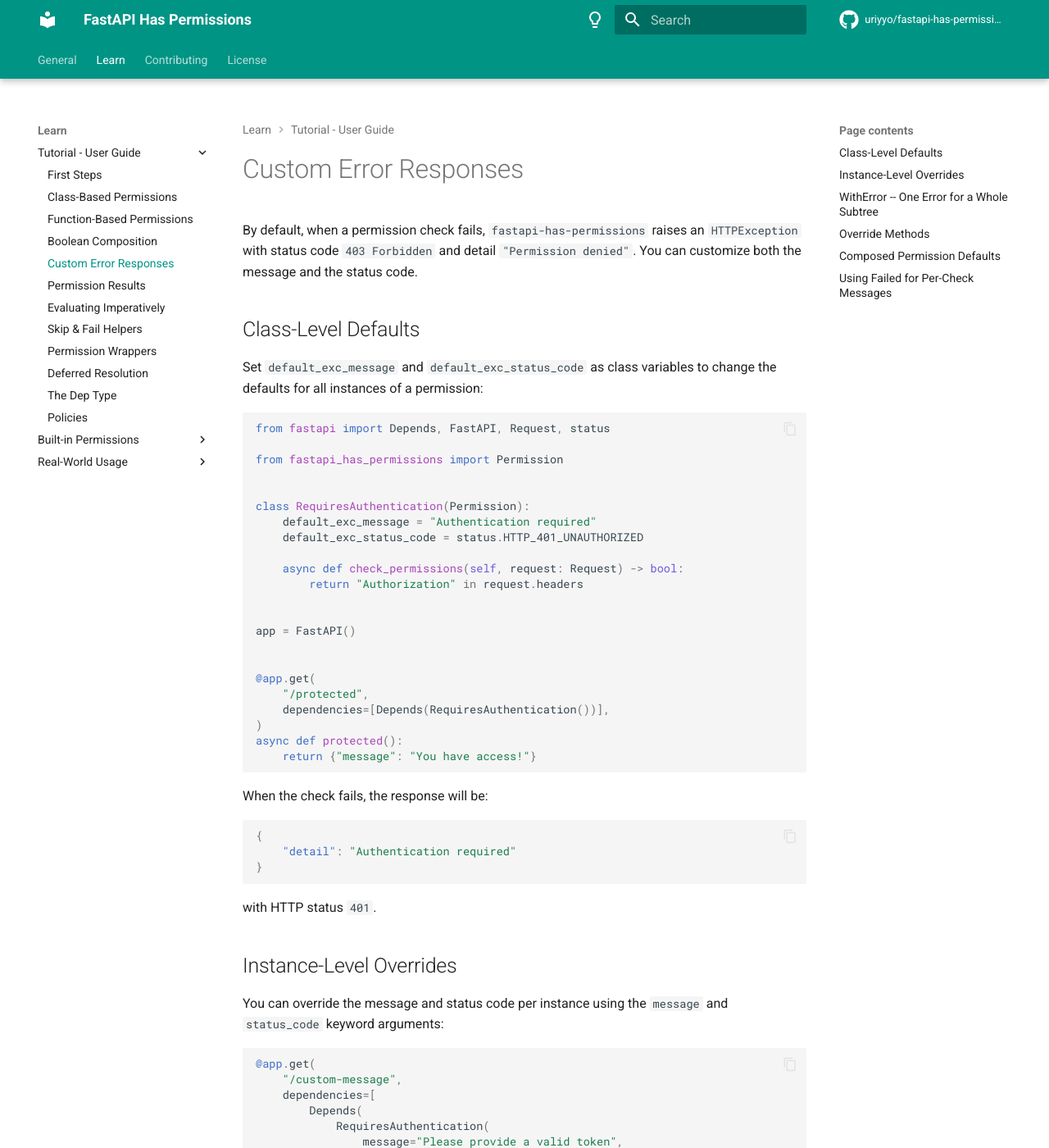
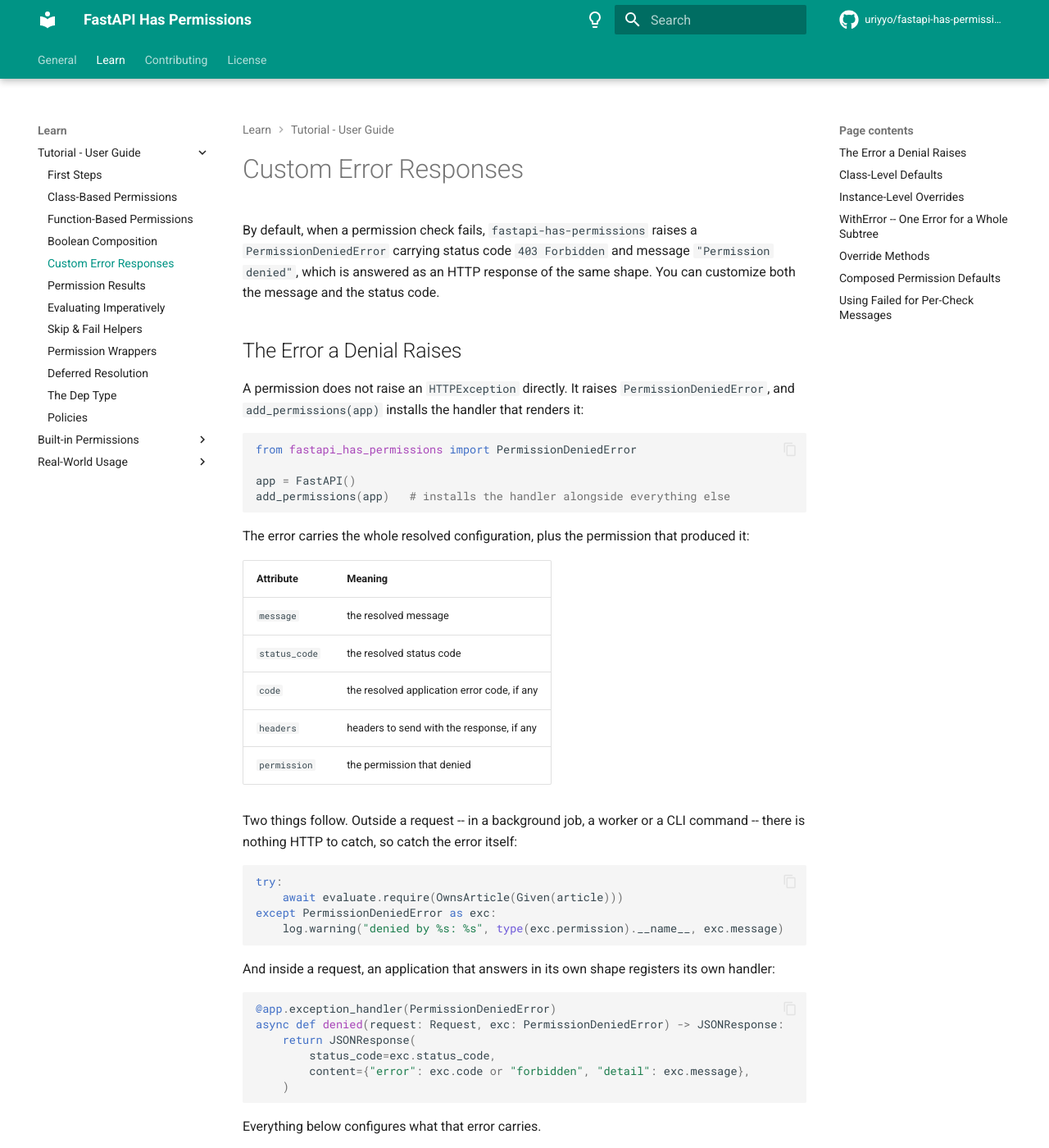
Before and after one commit to uriyyo/fastapi-has-permissions, an MkDocs documentation site: the page built from docs/learn/tutorial/custom_errors.md, in a window 1280 px wide and 1400 px high. Shown: the whole window at 82% size. Built offline with MkDocs 1.6.1 and Material for MkDocs 9.7.7, drawn with Linux system fonts in a browser that asks for light colours; comment, search, counter and statistics services are not loaded.

Commit message:
Raise PermissionDeniedError and render it through a handler

````diff
--- a/docs/learn/tutorial/custom_errors.md
+++ b/docs/learn/tutorial/custom_errors.md
@@ -1,8 +1,54 @@
 # Custom Error Responses
 
-By default, when a permission check fails, `fastapi-has-permissions` raises an `HTTPException` with
-status code `403 Forbidden` and detail `"Permission denied"`. You can customize both the message
-and the status code.
+By default, when a permission check fails, `fastapi-has-permissions` raises a
+`PermissionDeniedError` carrying status code `403 Forbidden` and message `"Permission denied"`,
+which is answered as an HTTP response of the same shape. You can customize both the message and
+the status code.
+
+## The Error a Denial Raises
+
+A permission does not raise an `HTTPException` directly. It raises `PermissionDeniedError`, and
+`add_permissions(app)` installs the handler that renders it:
+
+```python
+from fastapi_has_permissions import PermissionDeniedError
+
+app = FastAPI()
+add_permissions(app)   # installs the handler alongside everything else
+```
+
+The error carries the whole resolved configuration, plus the permission that produced it:
+
+| Attribute | Meaning |
+| --- | --- |
+| `message` | the resolved message |
+| `status_code` | the resolved status code |
+| `code` | the resolved application error code, if any |
+| `headers` | headers to send with the response, if any |
+| `permission` | the permission that denied |
+
+Two things follow. Outside a request -- in a background job, a worker or a CLI command -- there is
+nothing HTTP to catch, so catch the error itself:
+
+```python
+try:
+    await evaluate.require(OwnsArticle(Given(article)))
+except PermissionDeniedError as exc:
+    log.warning("denied by %s: %s", type(exc.permission).__name__, exc.message)
+```
+
+And inside a request, an application that answers in its own shape registers its own handler:
+
+```python
+@app.exception_handler(PermissionDeniedError)
+async def denied(request: Request, exc: PermissionDeniedError) -> JSONResponse:
+    return JSONResponse(
+        status_code=exc.status_code,
+        content={"error": exc.code or "forbidden", "detail": exc.message},
+    )
+```
+
+Everything below configures what that error carries.
 
 ## Class-Level Defaults
 
--- a/fastapi_has_permissions/__init__.py
+++ b/fastapi_has_permissions/__init__.py
@@ -1,4 +1,5 @@
-from ._app import add_permissions
+from ._app import add_permissions, permission_denied_handler
+from ._errors import PermissionDeniedError
 from ._evaluate import Eval, Evaluate, PermissionEvaluator, evaluate
 from ._func import permission
 from ._given import Given
@@ -42,6 +43,7 @@
     "IsAuthenticated",
     "NotPermission",
     "Permission",
+    "PermissionDeniedError",
     "PermissionEvaluator",
     "PermissionWrapper",
     "Policy",
@@ -60,5 +62,6 @@
     "is_skipped",
     "is_successful",
     "permission",
+    "permission_denied_handler",
     "skip",
 ]
````
Also changed, not shown: docs/learn/tutorial/class_based.md (+1 -1 lines), docs/learn/tutorial/eval.md (+3 -3 lines), docs/learn/tutorial/evaluating.md (+4 -4 lines), docs/learn/tutorial/first_steps.md (+3 -2 lines), 6 other files.
